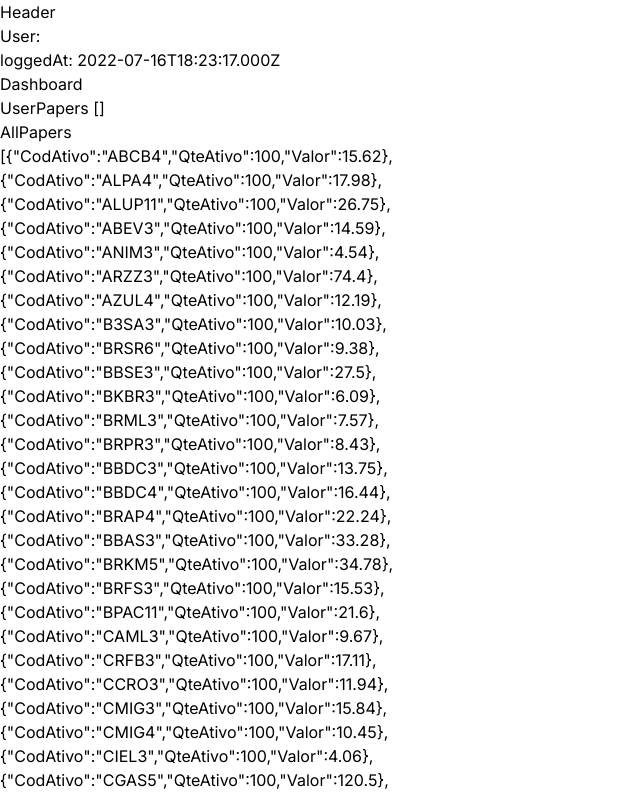
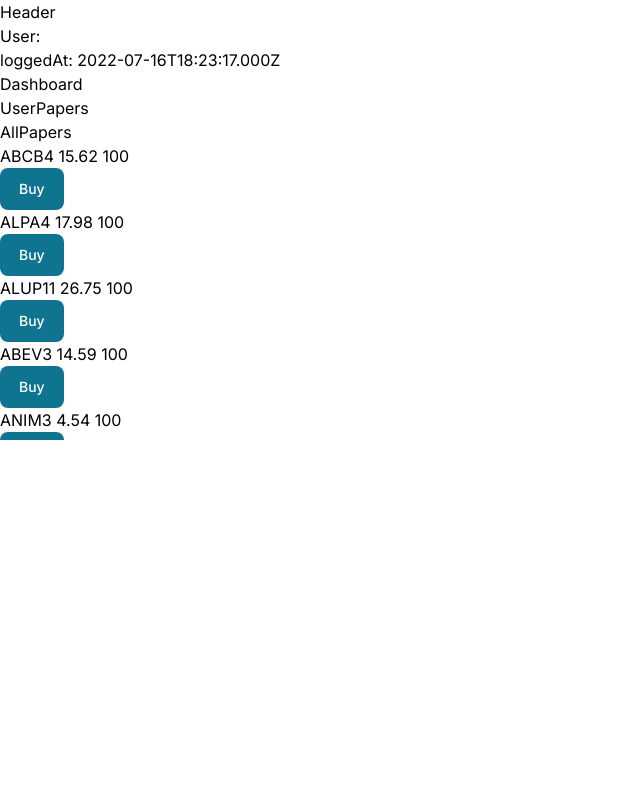
Before and after one commit to pedrossdemelo/xt-brokers, a React (Vite) app: page /dashboard in a window 1280 px wide. Shown: the top 795 px of the page, without its empty margins (0-640 px from the left). Built offline with nearby package versions, Linux system fonts and the light colour scheme.

Commit message:
feat(components): implement paper logic

```diff
--- a/src/components/AllPapers.tsx
+++ b/src/components/AllPapers.tsx
@@ -1,13 +1,23 @@
-import usePapers from 'hooks/usePapers'
-import useUserData from 'hooks/useUserData'
-import React from 'react'
+import usePapers from "hooks/usePapers";
+import React from "react";
+import Paper from "./Paper";
 
-type Props = {}
+type Props = {};
 
 export default function AllPapers({}: Props) {
-  const h = usePapers()
+  const { allPapers } = usePapers();
 
   return (
-    <div>AllPapers {JSON.stringify(h.allPapers)}</div>
-  )
+    <div className="max-h-80 overflow-y-scroll">
+      <div>AllPapers</div>
+      <div>
+        {allPapers.map(paper => (
+          <Paper
+            key={paper.CodAtivo}
+            data={paper}
+          />
+        ))}
+      </div>
+    </div>
+  );
 }
--- a/src/components/UserPapers.tsx
+++ b/src/components/UserPapers.tsx
@@ -1,12 +1,24 @@
-import useUserData from 'hooks/useUserData';
-import React from 'react'
+import useUserData from "hooks/useUserData";
+import React from "react";
+import Paper from "./Paper";
 
-type Props = {}
+type Props = {};
 
 export default function UserPapers({}: Props) {
   const { userPapers } = useUserData();
 
   return (
-    <div>UserPapers {JSON.stringify(userPapers)}</div>
-  )
+    <>
+      <div>UserPapers</div>
+      <div>
+        {userPapers.map(paper => (
+          <Paper
+            key={paper.CodAtivo}
+            data={paper}
+            personal
+          />
+        ))}
+      </div>
+    </>
+  );
 }
--- a/src/context/PaperContext.tsx
+++ b/src/context/PaperContext.tsx
@@ -8,7 +8,7 @@ type Props = {
 
 type PaperContextValue = {
   allPapers: typeof papers;
-  setAllPapers: (paper: typeof papers) => void;
+  setAllPapers: React.Dispatch<React.SetStateAction<typeof papers>>;
 }
 
 const PaperContext = React.createContext<PaperContextValue>({
--- a/src/context/UserContext.tsx
+++ b/src/context/UserContext.tsx
@@ -8,9 +8,9 @@ type Props = {
 
 type UserContextValue = {
   userPapers: typeof papers;
-  setUserPapers: (paper: typeof papers) => void;
+  setUserPapers: React.Dispatch<React.SetStateAction<typeof papers>>;
   user: string;
-  setUser: (user: string) => void;
+  setUser: React.Dispatch<React.SetStateAction<string>>;
   loggedAt: Date;
 };
 
```
